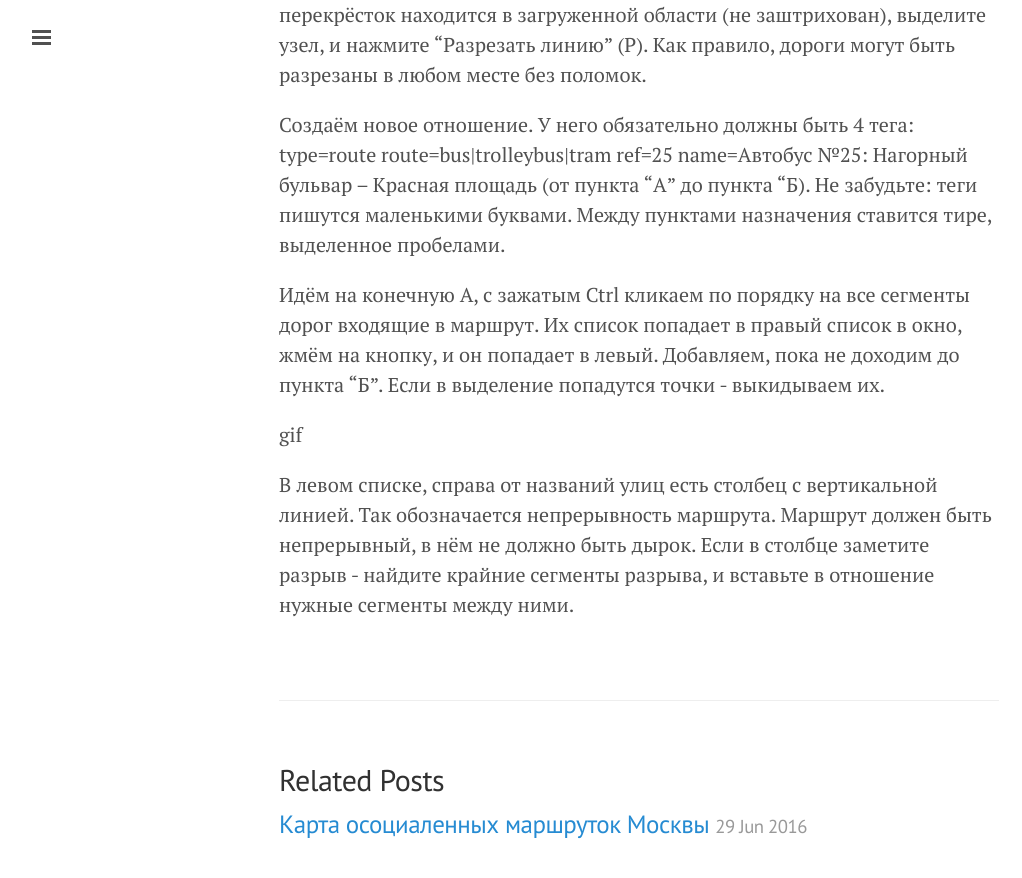
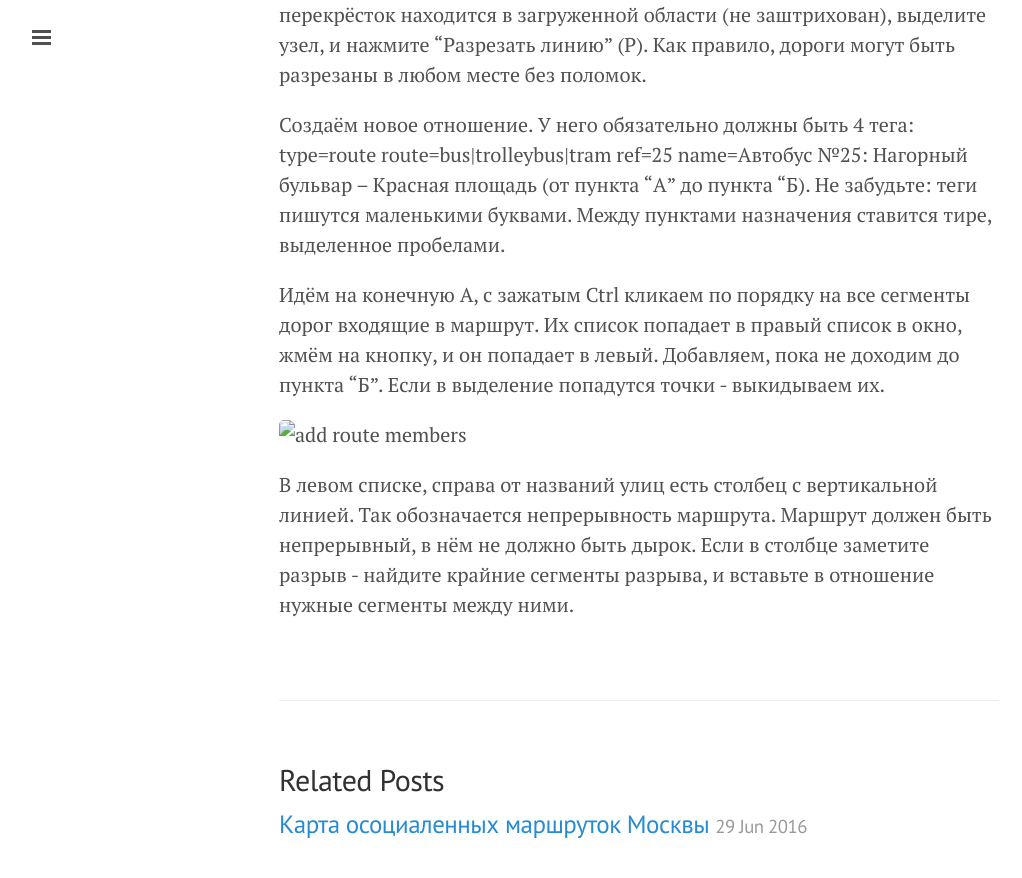
Before and after one commit to geezer-workshop/trolleway.github.io, a Jekyll site: the page built from _posts/2016-06-30-routes-openstreetmap.markdown, in a window 1280 px wide and 900 px high, scrolled down 1652 px. Shown: the top 878 px of the window, without its empty margins (1-1023 px from the left). Built offline with Jekyll 4.4.1, drawn with Linux system fonts in a browser that asks for light colours.

Commit message:
Post update: Рисование маршрутов общественного транспорта в Openstreetmap

```diff
--- a/_posts/2016-06-30-routes-openstreetmap.markdown
+++ b/_posts/2016-06-30-routes-openstreetmap.markdown
@@ -38,6 +38,6 @@ name=Автобус №25: Нагорный бульвар – Красная п
 Идём на конечную А, с зажатым Ctrl кликаем по порядку на все сегменты дорог входящие в маршрут. Их список попадает в правый список в окно, жмём на кнопку, и он попадает в левый. Добавляем, пока не доходим до пункта "Б".
 Если в выделение попадутся точки - выкидываем их.
 
-gif
+![add route members](https://img-fotki.yandex.ru/get/62142/2107165.217/0_b76d2_cb565665_orig "add route members")
 
 В левом списке, справа от названий улиц есть столбец с вертикальной линией. Так обозначается непрерывность маршрута. Маршрут должен быть непрерывный, в нём не должно быть дырок. Если в столбце заметите разрыв - найдите крайние сегменты разрыва, и вставьте в отношение нужные сегменты между ними.
```
